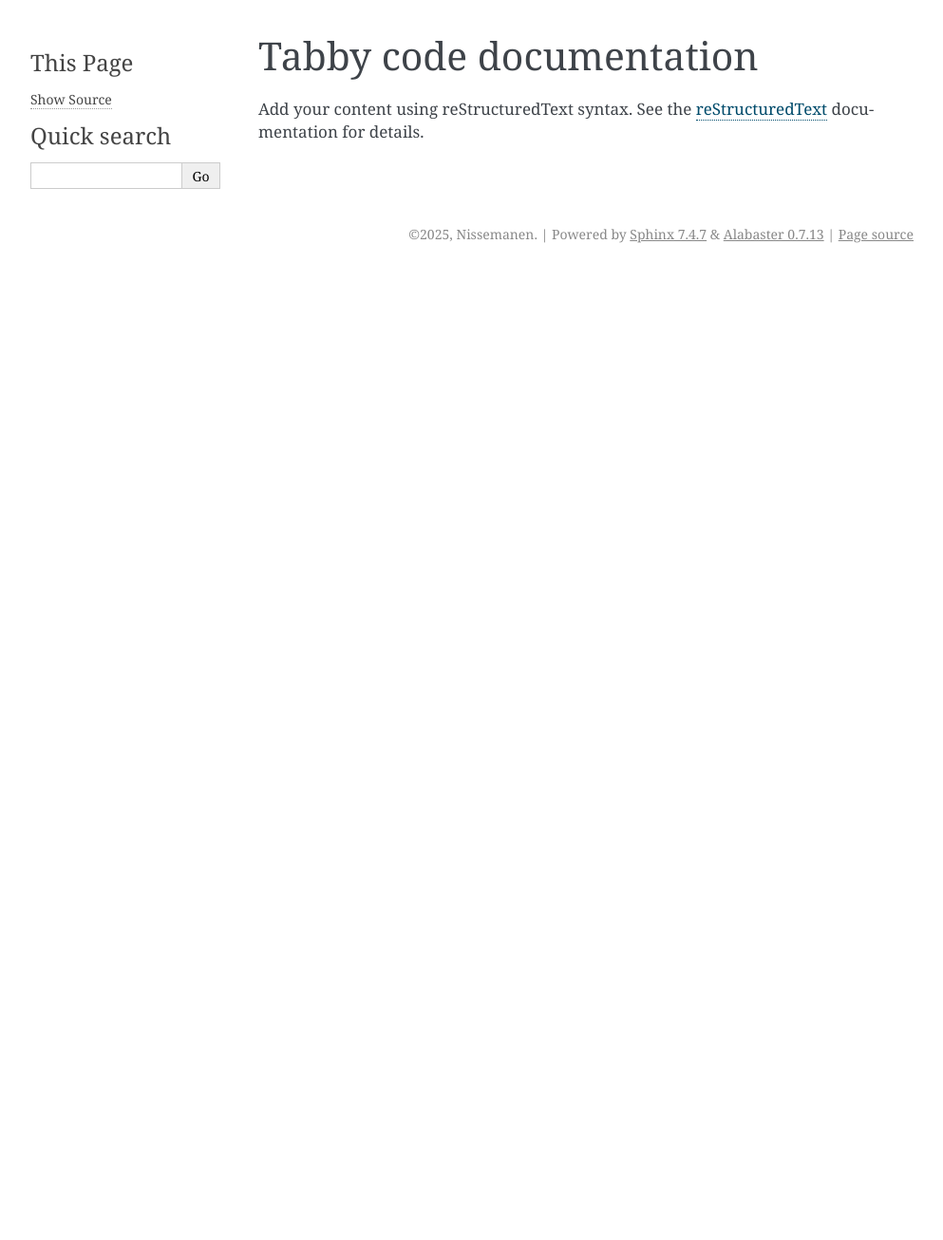
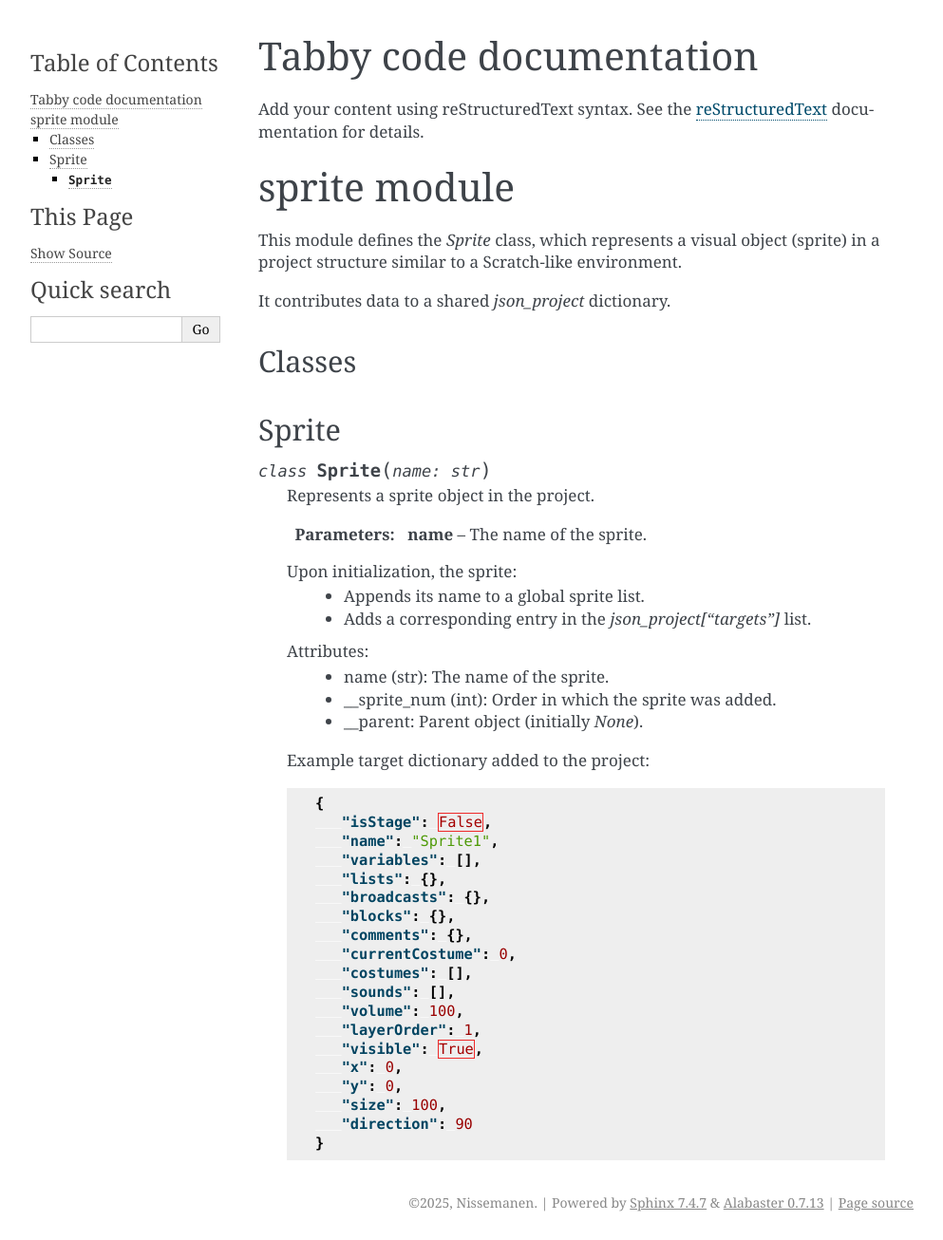
Before and after one commit to Nissemanen/Tabby-code, a Sphinx documentation site: the page built from docs/source/index.rst, in a window 1280 px wide. Shown: the whole page at 95% size, without its empty margins (148-1141 px from the left). Built offline with Sphinx 7.4.7, drawn with Linux system fonts in a browser that asks for light colours; before the commit the page ends 900 px from its top, so only the background shows below that.

Commit message:
started the adding of documentation

```diff
--- a/docs/source/index.rst
+++ b/docs/source/index.rst
@@ -9,3 +9,56 @@
 Add your content using reStructuredText syntax. See the
 `reStructuredText <https://www.sphinx-doc.org/en/master/usage/restructuredtext/index.html>`_
 documentation for details.
+
+sprite module
+=============
+
+This module defines the `Sprite` class, which represents a visual object (sprite) in a project structure
+similar to a Scratch-like environment.
+
+It contributes data to a shared `json_project` dictionary.
+
+Classes
+-------
+
+Sprite
+------
+
+.. class:: Sprite(name: str)
+
+   Represents a sprite object in the project.
+
+   :param name: The name of the sprite.
+
+   Upon initialization, the sprite:
+     - Appends its name to a global sprite list.
+     - Adds a corresponding entry in the `json_project["targets"]` list.
+
+   Attributes:
+     - name (str): The name of the sprite.
+     - __sprite_num (int): Order in which the sprite was added.
+     - __parent: Parent object (initially `None`).
+
+   Example target dictionary added to the project:
+
+   .. code-block:: json
+
+      {
+         "isStage": False,
+         "name": "Sprite1",
+         "variables": [],
+         "lists": {},
+         "broadcasts": {},
+         "blocks": {},
+         "comments": {},
+         "currentCostume": 0,
+         "costumes": [],
+         "sounds": [],
+         "volume": 100,
+         "layerOrder": 1,
+         "visible": True,
+         "x": 0,
+         "y": 0,
+         "size": 100,
+         "direction": 90
+      }
```
